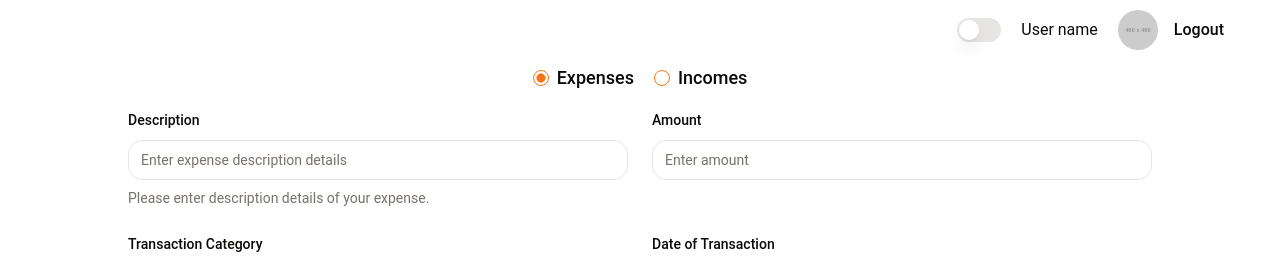
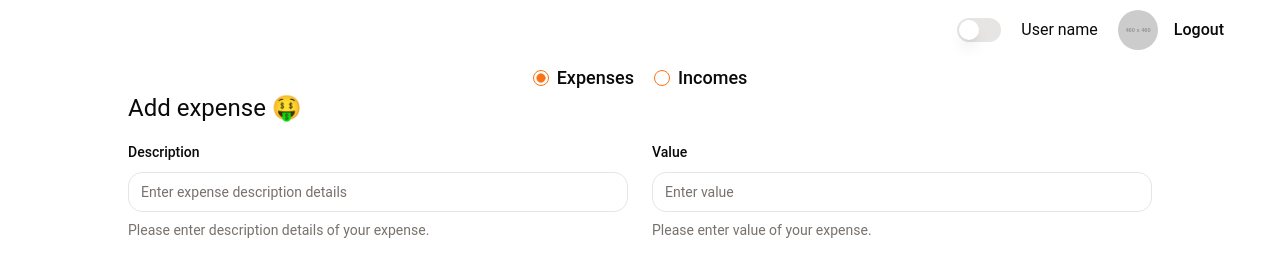
Before and after one commit to PeterPoterek/finance-tracker-typescript, a React (Vite) app in the folder client/: page / in a window 1280 px wide. Shown: the top 264 px of the page. Built offline with nearby package versions, Linux system fonts and the light colour scheme; no server answers; the HTML template or start-up script is replaced by a standard one.

Commit message:
form wording changed + minor css adjustments

```diff
--- a/client/src/pages/dashboard/Dashboard.tsx
+++ b/client/src/pages/dashboard/Dashboard.tsx
@@ -11,6 +11,9 @@ const Dashboard = () => {
     <div className="m-auto max-w-5xl">
       <div className="m-auto max-w-5xl ">
         <FinancialViewToggle setView={setView} />
+        <h2 className="text-2xl">
+          Add {view} <span>{view === "expense" ? "🤑" : "💸"}</span>
+        </h2>
         <FinancialForm view={view} />
       </div>
 
--- a/client/src/pages/dashboard/FinancialForm/FinancialForm.tsx
+++ b/client/src/pages/dashboard/FinancialForm/FinancialForm.tsx
@@ -99,11 +99,13 @@ const FinancialForm: React.FC<FinancialFormProps> = ({ view }) => {
             name="transactionValue"
             render={({ field }) => (
               <FormItem className="col-span-1">
-                <FormLabel>Amount</FormLabel>
+                <FormLabel>Value</FormLabel>
                 <FormControl>
                   <Input
-                    type="number"
-                    placeholder="Enter amount"
+                    type="text"
+                    inputMode="numeric"
+                    pattern="[0-9]*"
+                    placeholder="Enter value"
                     className="w-full"
                     {...field}
                     min={0}
@@ -111,6 +113,9 @@ const FinancialForm: React.FC<FinancialFormProps> = ({ view }) => {
                     onChange={(e) => field.onChange(Number(e.target.value))}
                   />
                 </FormControl>
+                <FormDescription>
+                  Please enter value of your {view}.
+                </FormDescription>
                 <FormMessage />
               </FormItem>
             )}
--- a/client/src/pages/dashboard/FinancialViewToggle/FinancialViewToggle.tsx
+++ b/client/src/pages/dashboard/FinancialViewToggle/FinancialViewToggle.tsx
@@ -14,6 +14,7 @@ const FinancialViewToggle: React.FC<FinancialViewToggleProps> = ({
   };
 
   return (
+    <>
       <div className="pt-[4rem] flex justify-center items-center">
         <RadioGroup className="flex gap-5" defaultValue="expense">
           <div className="flex items-center space-x-2 ">
@@ -38,6 +39,7 @@ const FinancialViewToggle: React.FC<FinancialViewToggleProps> = ({
           </div>
         </RadioGroup>
       </div>
+    </>
   );
 };
 
```
Lines whose indentation alone changed are shown as unchanged.
